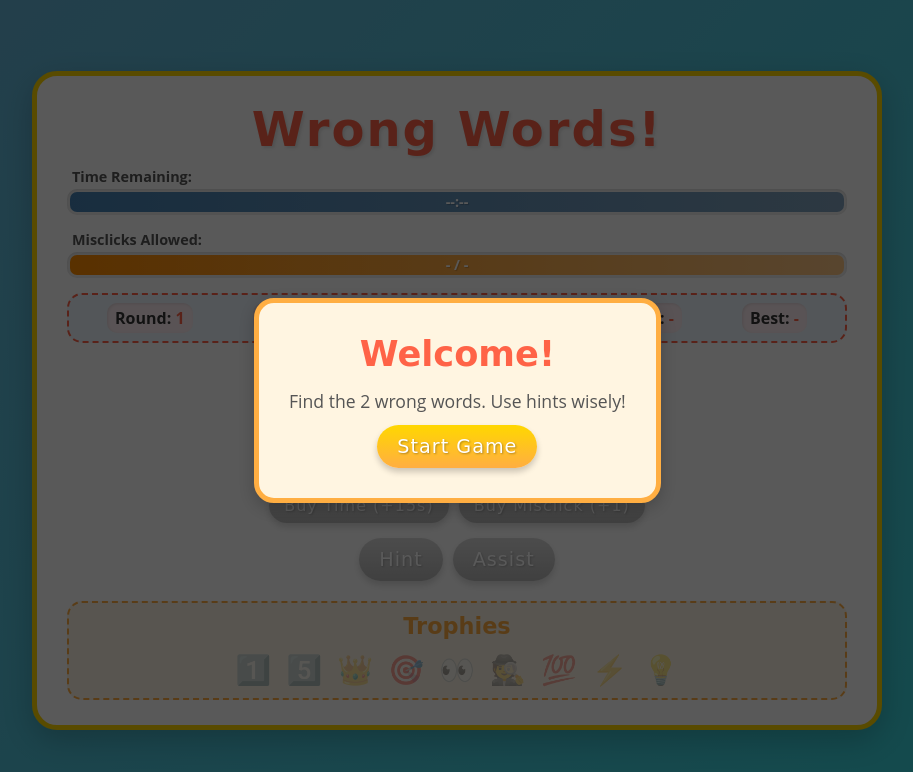
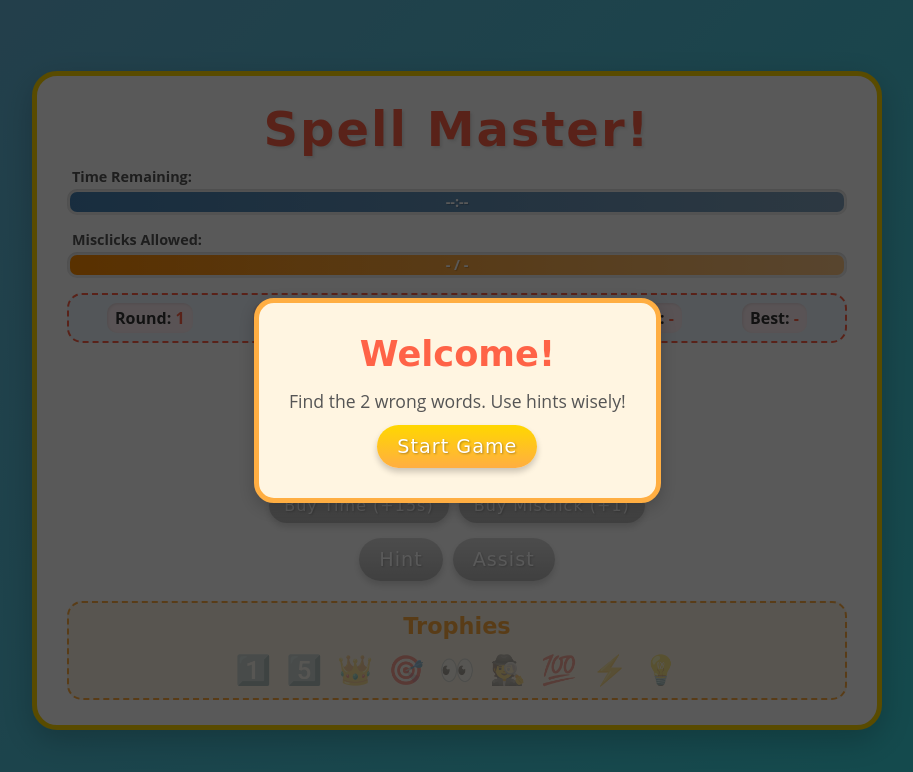
Before and after one commit to MariasStory/htmlGames, a plain HTML site: page spell_game/spell_game.html in a window 1280 px wide. Shown: the whole page, without its empty margins (183-1096 px from the left). Drawn offline with Linux system fonts and the light colour scheme.

```diff
--- a/spell_game/spell_game.html
+++ b/spell_game/spell_game.html
@@ -281,7 +281,7 @@
     </div>
 
     <div id="game-container">
-        <h1>Wrong Words!</h1>
+        <h1>Spell Master!</h1>
 
          <!-- Progress Bars -->
          <div class="progress-label">Time Remaining:</div>
```
Also changed, not shown: 1 other file.
